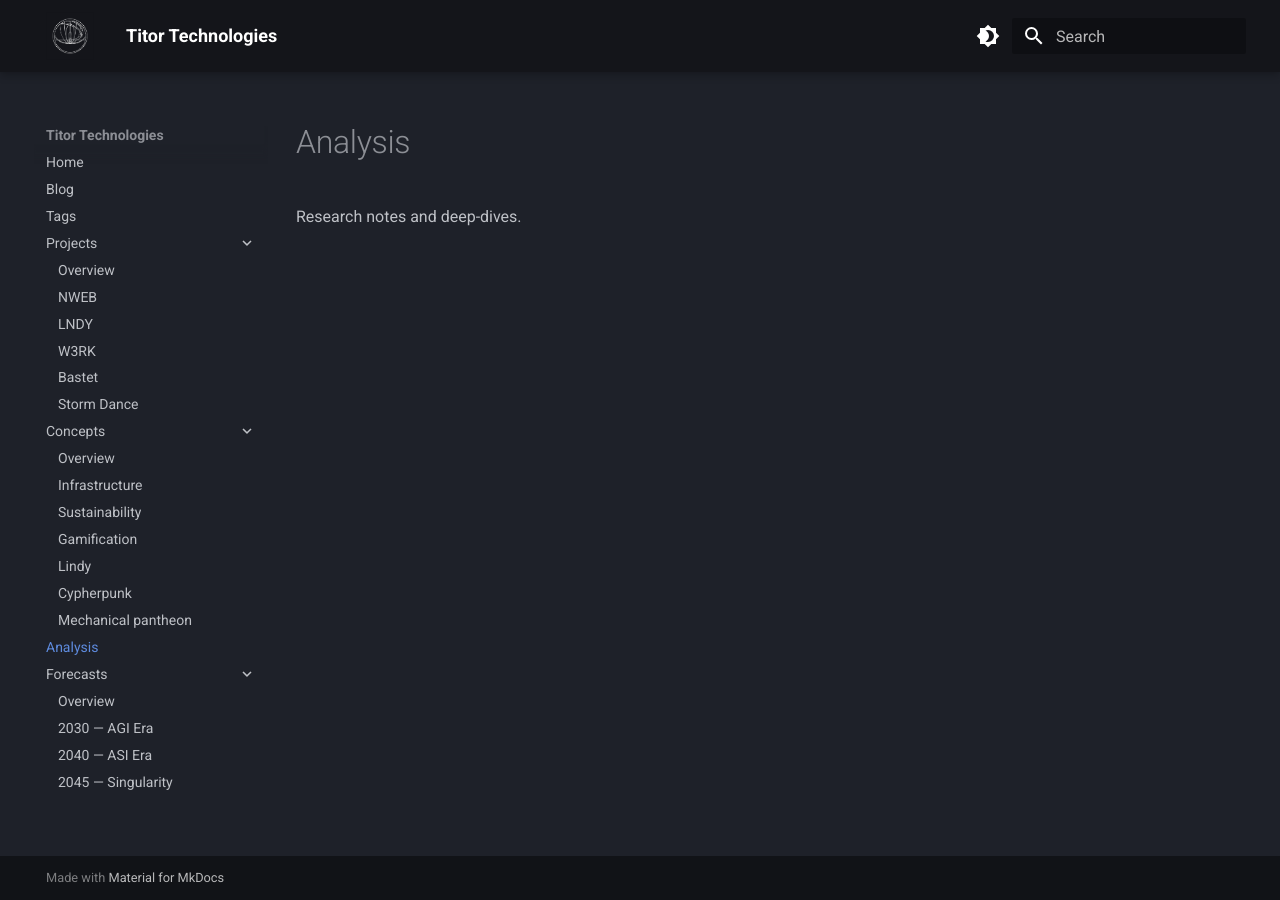
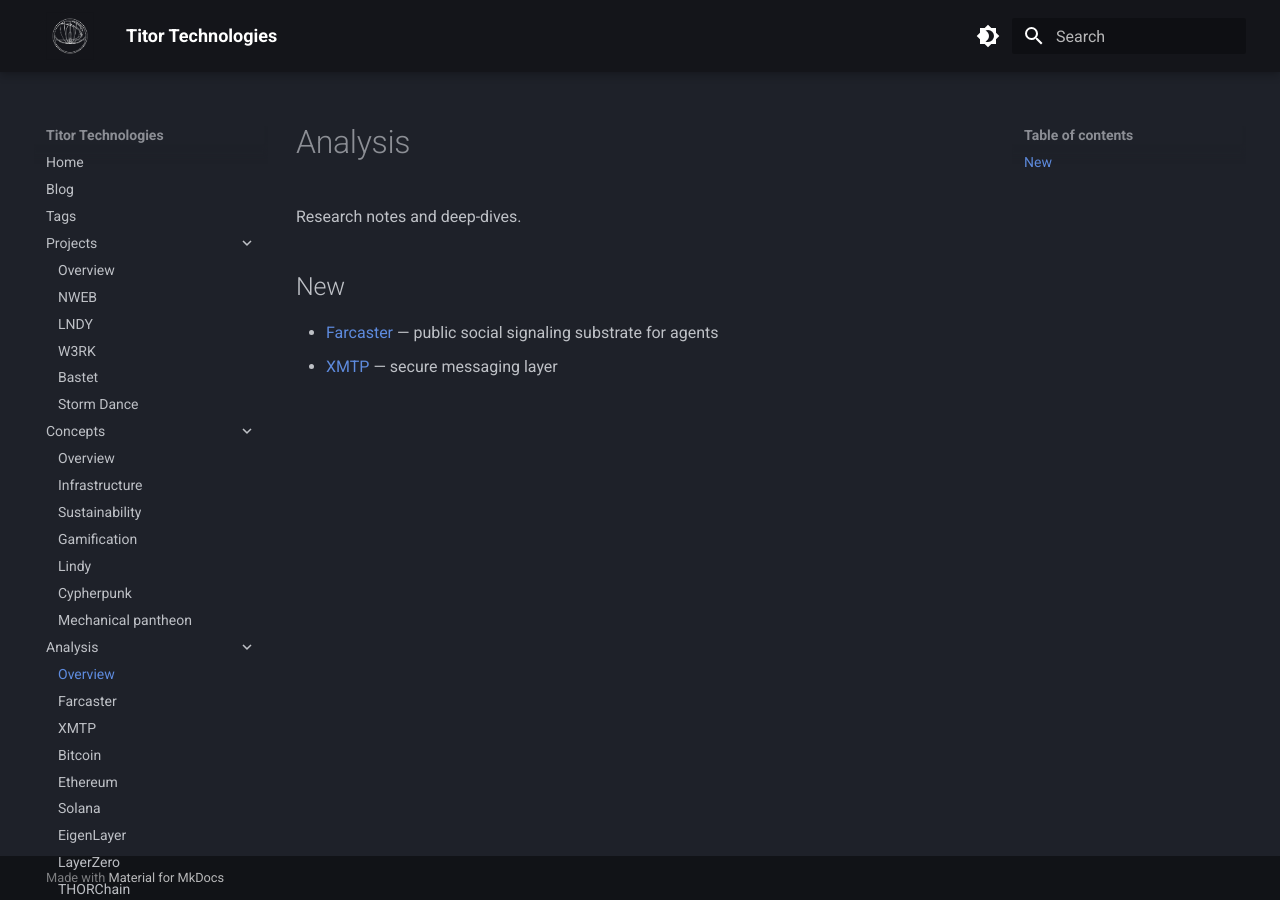
Before and after one commit to pierce403/titor.tech, an MkDocs documentation site: the page built from docs/analysis/index.md, in a window 1280 px wide. Built offline with MkDocs 1.6.1 and Material for MkDocs 9.7.7, drawn with Linux system fonts in a browser that asks for light colours.

Commit message:
Add Farcaster + XMTP analysis pages; restore Analysis nav subtree

```diff
--- a/docs/analysis/index.md
+++ b/docs/analysis/index.md
@@ -5,3 +5,8 @@
 # Analysis
 
 Research notes and deep-dives.
+
+## New
+
+- [Farcaster](farcaster.md) — public social signaling substrate for agents
+- [XMTP](xmtp.md) — secure messaging layer
--- a/mkdocs.yml
+++ b/mkdocs.yml
@@ -23,7 +23,16 @@
       - Cypherpunk: concepts/cypherpunk.md
       # Base economies: concepts/base-economies.md  # (removed for now)
       - Mechanical pantheon: concepts/mechanical-pantheon.md
-  - Analysis: analysis/index.md
+  - Analysis:
+      - Overview: analysis/index.md
+      - Farcaster: analysis/farcaster.md
+      - XMTP: analysis/xmtp.md
+      - Bitcoin: analysis/bitcoin.md
+      - Ethereum: analysis/ethereum.md
+      - Solana: analysis/solana.md
+      - EigenLayer: analysis/eigenlayer.md
+      - LayerZero: analysis/layerzero.md
+      - THORChain: analysis/thorchain.md
   - Forecasts:
       - Overview: forecasts/index.md
       - 2030 — AGI Era: forecasts/2030.md
```
Also changed, not shown: docs/analysis/farcaster.md (added, +49 -0 lines), docs/analysis/xmtp.md (added, +40 -0 lines).
